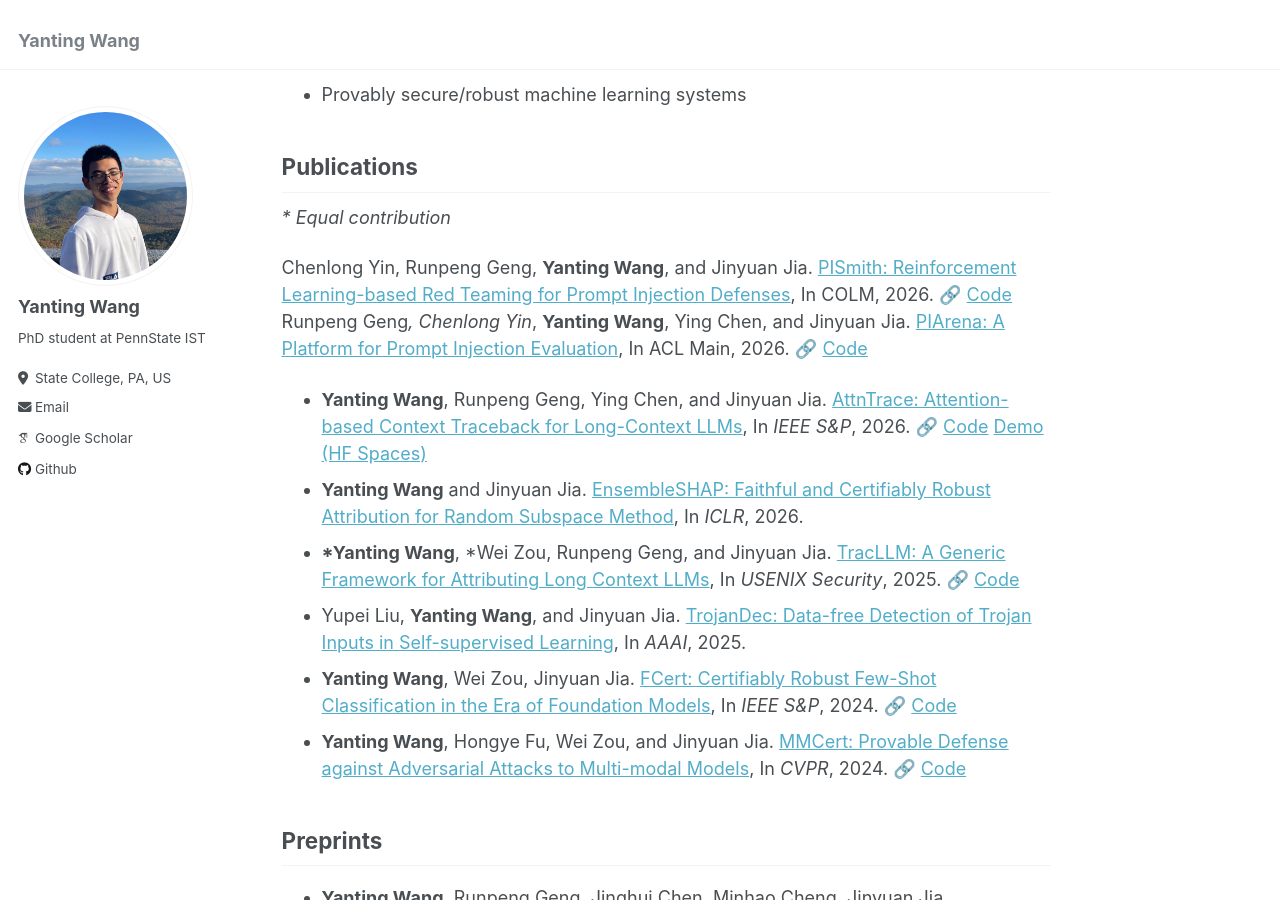
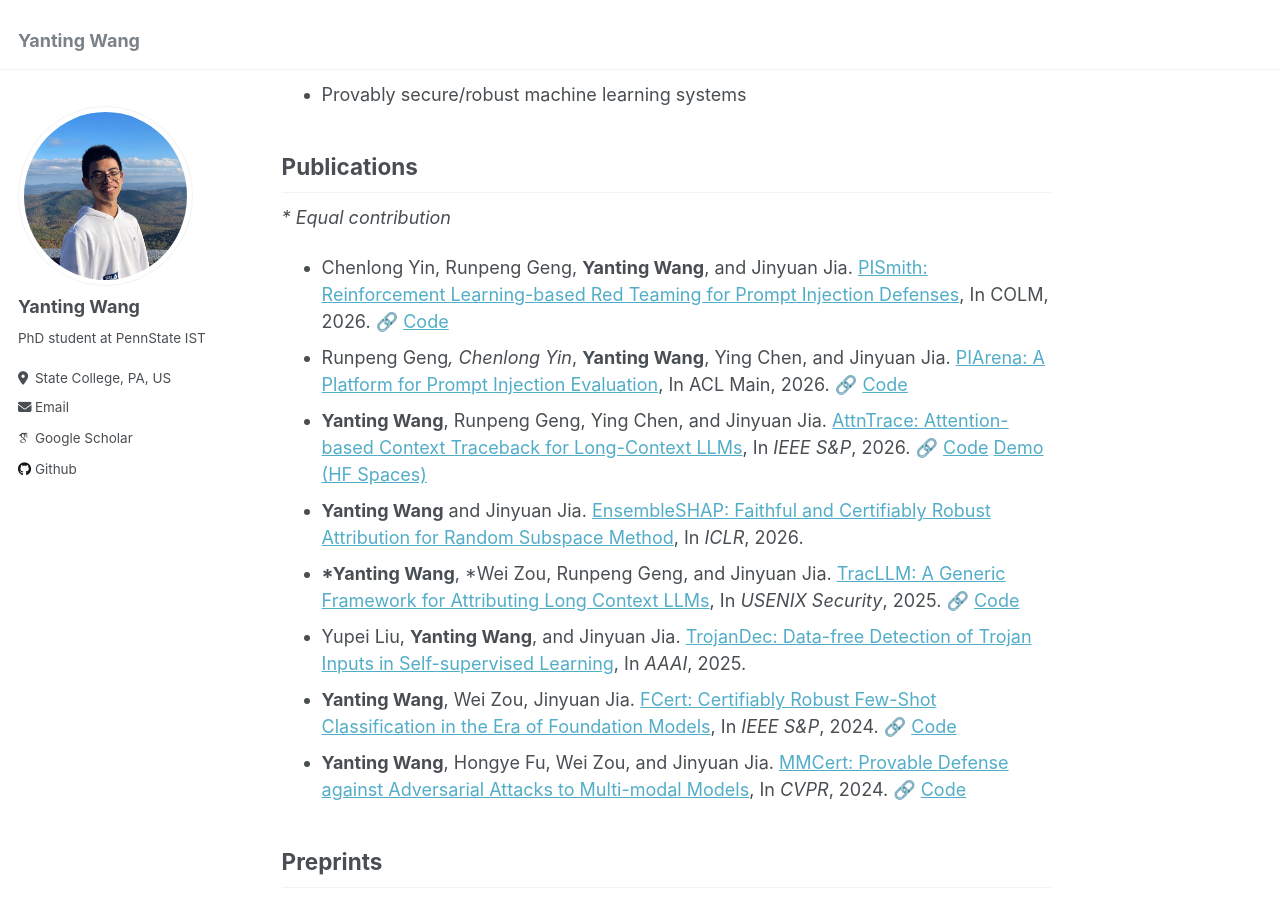
Before and after one commit to Wang-Yanting/Wang-Yanting.github.io, a Jekyll site: the page built from _pages/about.md, in a window 1280 px wide and 900 px high, scrolled down 376 px. Built offline with Jekyll 4.4.1, drawn with Linux system fonts in a browser that asks for light colours; some web fonts are replaced.

```diff
--- a/_pages/about.md
+++ b/_pages/about.md
@@ -19,8 +19,8 @@ I am currently a third-year PhD student at Pennsylvania State University. I am f
 
 *\* Equal contribution*
 
-Chenlong Yin, Runpeng Geng, **Yanting Wang**, and Jinyuan Jia. [PISmith: Reinforcement Learning-based Red Teaming for Prompt Injection Defenses](https://arxiv.org/abs/2603.13026), In COLM, 2026. 🔗 [Code](https://github.com/albert-y1n/PISmith)
-Runpeng Geng*, Chenlong Yin*, **Yanting Wang**, Ying Chen, and Jinyuan Jia. [PIArena: A Platform for Prompt Injection Evaluation](https://arxiv.org/abs/2604.08499), In ACL Main, 2026. 🔗 [Code](https://github.com/sleeepeer/PIArena)
+* Chenlong Yin, Runpeng Geng, **Yanting Wang**, and Jinyuan Jia. [PISmith: Reinforcement Learning-based Red Teaming for Prompt Injection Defenses](https://arxiv.org/abs/2603.13026), In COLM, 2026. 🔗 [Code](https://github.com/albert-y1n/PISmith)
+* Runpeng Geng*, Chenlong Yin*, **Yanting Wang**, Ying Chen, and Jinyuan Jia. [PIArena: A Platform for Prompt Injection Evaluation](https://arxiv.org/abs/2604.08499), In ACL Main, 2026. 🔗 [Code](https://github.com/sleeepeer/PIArena)
 * **Yanting Wang**, Runpeng Geng, Ying Chen, and Jinyuan Jia. [AttnTrace: Attention-based Context Traceback for Long-Context LLMs](https://arxiv.org/html/2508.03793v1), In *IEEE S&P*, 2026. 🔗 [Code](https://github.com/Wang-Yanting/AttnTrace) [Demo (HF Spaces)](https://huggingface.co/spaces/SecureLLMSys/AttnTrace)
 * **Yanting Wang** and Jinyuan Jia. [EnsembleSHAP: Faithful and Certifiably Robust Attribution for Random Subspace Method](https://openreview.net/forum?id=u0UjdCMPLc&noteId=u0UjdCMPLc), In *ICLR*, 2026.
 * **\*Yanting Wang**,  \*Wei Zou, Runpeng Geng, and Jinyuan Jia. [TracLLM: A Generic Framework for Attributing Long Context LLMs](https://arxiv.org/abs/2506.04202), In *USENIX Security*, 2025. 🔗 [Code](https://github.com/Wang-Yanting/TracLLM)
```
